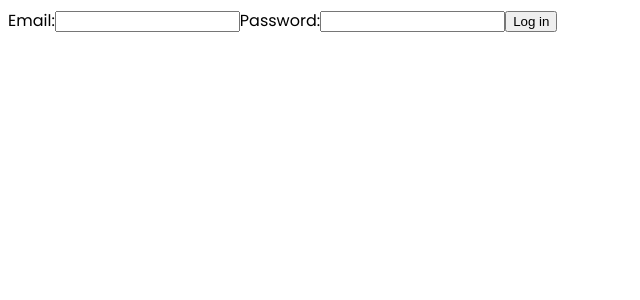
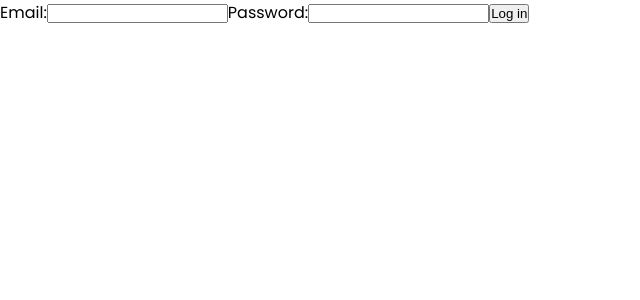
Before and after one commit to telesleo/blog-frontend, a React (Create React App) app: page /login in a window 1280 px wide. Shown: the top 300 px of the page, without its empty margins (0-640 px from the left). Built offline with nearby package versions, Linux system fonts and the light colour scheme.

Commit message:
Add general css style to index.jxs

```diff
--- a/src/index.css
+++ b/src/index.css
@@ -1,7 +1,18 @@
+* {
+  margin: 0;
+  padding: 0;
+}
+
 body {
+  margin: 0;
   font-family: 'Poppins', monospace;
 }
 
 p {
   font-family: 'Roboto Slab', serif;
 }
+
+a {
+  text-decoration: none;
+  color: inherit;
+}
--- a/src/index.jsx
+++ b/src/index.jsx
@@ -3,6 +3,7 @@ import ReactDOM from 'react-dom/client';
 import { BrowserRouter } from 'react-router-dom';
 import App from './App';
 import './index.css';
+import './global-variables.css';
 
 const root = ReactDOM.createRoot(document.getElementById('root'));
 root.render(
```
